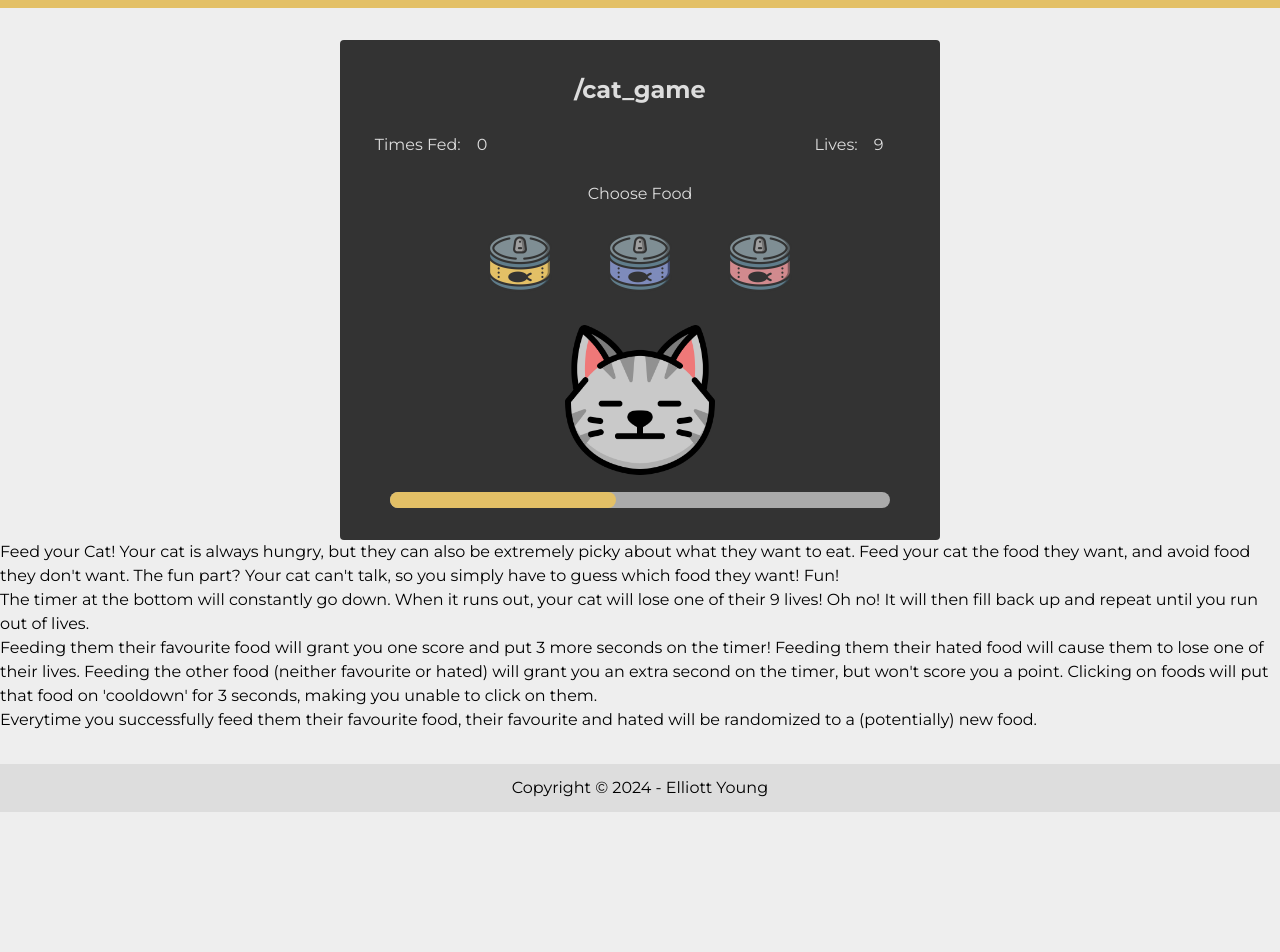
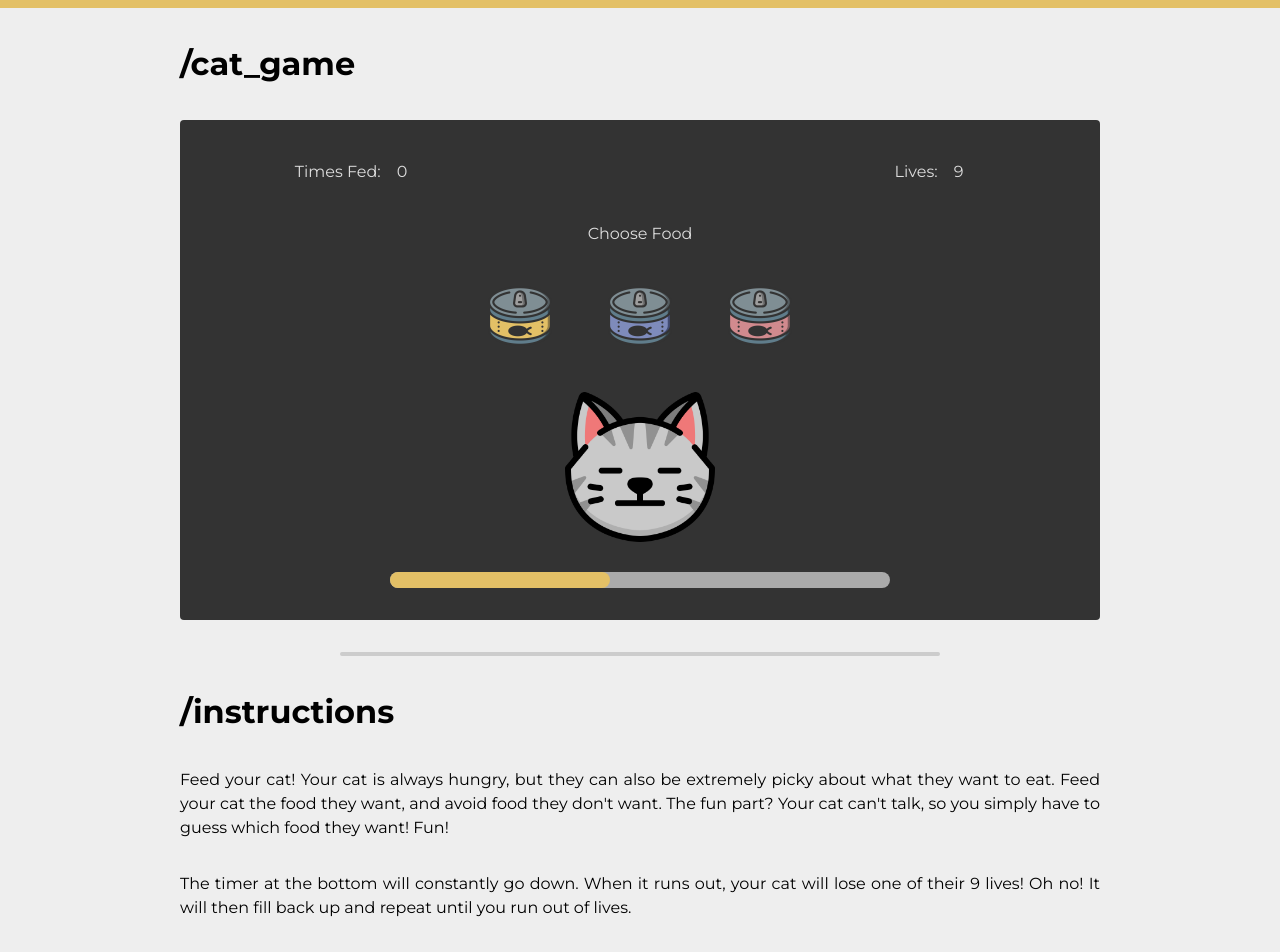
Before and after one commit to sweetboymusik/portfolio, a React (Create React App) app: page /cat_game in a window 1280 px wide. Shown: the part 40-992 px from the top of the page. Before the commit the page ends 852 px from the top, so only its background shows below. Built offline with nearby package versions, Linux system fonts and the light colour scheme.

Commit message:
cat game formatting

```diff
--- a/src/components/CardSmall/CardSmall.jsx
+++ b/src/components/CardSmall/CardSmall.jsx
@@ -14,8 +14,8 @@ function CardSmall({ title, icon, tags, desc }) {
 
       <div className="card-section">
         <div className="card-tags">
-          {tags.map((tag) => (
-            <CardTag label={tag.label} color={tag.color} />
+          {tags.map((tag, index) => (
+            <CardTag key={index} label={tag.label} color={tag.color} />
           ))}
         </div>
         <Button
--- a/src/components/CatGame/CatGame.css
+++ b/src/components/CatGame/CatGame.css
@@ -1,5 +1,16 @@
+.cat-game {
+  display: flex;
+  flex-direction: column;
+  justify-content: center;
+  align-items: center;
+  margin-top: 32px;
+  gap: 32px;
+}
+.cat-game header {
+  width: 920px;
+}
+
 .game-window {
-  margin-top: 32px;
   display: flex;
   flex-direction: column;
   justify-content: center;
@@ -7,15 +18,15 @@
   color: #ddd;
 }
 .game-container {
-  width: 600px;
+  width: 920px;
   height: 500px;
   background-color: #333;
   display: flex;
   flex-direction: column;
   justify-content: space-between;
   align-items: center;
+  border-radius: 4px;
   padding: 32px;
-  border-radius: 4px;
 }
 
 .game-character {
@@ -99,3 +110,12 @@
   height: 40px;
   width: 300px;
 }
+
+.instructions {
+  display: flex;
+  flex-direction: column;
+  justify-content: center;
+  text-align: justify;
+  gap: 32px;
+  width: 920px;
+}
--- a/src/components/CatGame/CatGame.jsx
+++ b/src/components/CatGame/CatGame.jsx
@@ -119,13 +119,12 @@ function CatGame({ onLoad }) {
   }
 
   return (
-    <div>
+    <main className="cat-game">
+      <header>
+        <h1>/cat_game</h1>
+      </header>
       <div className="game-window" onLoad={onLoad}>
         <div className="game-container">
-          <header>
-            <h2>/cat_game</h2>
-          </header>
-
           <div className="game-score">
             <span className="score-item">
               Times Fed:
@@ -194,30 +193,38 @@ function CatGame({ onLoad }) {
           </div>
         </div>
       </div>
+
+      <span className="home-divider-container">
+        <hr className="home-divider-small" />
+      </span>
+
+      <div className="instructions">
+        <h1>/instructions</h1>
         <p>
-        Feed your Cat! Your cat is always hungry, but they can also be extremely
-        picky about what they want to eat. Feed your cat the food they want, and
-        avoid food they don't want. The fun part? Your cat can't talk, so you
-        simply have to guess which food they want! Fun!
+          Feed your cat! Your cat is always hungry, but they can also be
+          extremely picky about what they want to eat. Feed your cat the food
+          they want, and avoid food they don't want. The fun part? Your cat
+          can't talk, so you simply have to guess which food they want! Fun!
         </p>
         <p>
-        The timer at the bottom will constantly go down. When it runs out, your
-        cat will lose one of their 9 lives! Oh no! It will then fill back up and
-        repeat until you run out of lives.
+          The timer at the bottom will constantly go down. When it runs out,
+          your cat will lose one of their 9 lives! Oh no! It will then fill back
+          up and repeat until you run out of lives.
         </p>
         <p>
           Feeding them their favourite food will grant you one score and put 3
-        more seconds on the timer! Feeding them their hated food will cause them
-        to lose one of their lives. Feeding the other food (neither favourite or
-        hated) will grant you an extra second on the timer, but won't score you
-        a point. Clicking on foods will put that food on 'cooldown' for 3
-        seconds, making you unable to click on them.
+          more seconds on the timer! Feeding them their hated food will cause
+          them to lose one of their lives. Feeding the other food (neither
+          favourite or hated) will grant you an extra second on the timer, but
+          won't score you a point. Clicking on foods will put that food on
+          'cooldown' for 3 seconds, making you unable to click on them.
         </p>
         <p>
           Everytime you successfully feed them their favourite food, their
           favourite and hated will be randomized to a (potentially) new food.
         </p>
       </div>
+    </main>
   );
 }
 
--- a/src/components/HomeProjects/HomeProjects.css
+++ b/src/components/HomeProjects/HomeProjects.css
@@ -57,7 +57,7 @@
 }
 
 .home-projects-para {
-  text-align: justify;
+  text-align: center;
 }
 
 .project-link {
--- a/src/components/HomeProjects/HomeProjects.jsx
+++ b/src/components/HomeProjects/HomeProjects.jsx
@@ -17,7 +17,7 @@ function HomeProjects({ projects, onClick }) {
         <div className="home-projects-content">
           <p className="home-projects-para">
             View a catalog of my programming work/projects. See the slider below
-            for a preview of some of my favourites!
+            or click the button above to see more!
           </p>
         </div>
       </section>
--- a/src/components/PageAbout/PageAbout.css
+++ b/src/components/PageAbout/PageAbout.css
@@ -79,3 +79,7 @@
   object-fit: cover;
   border-radius: 4px;
 }
+
+.about-page-link {
+  color: #d18a8e;
+}
--- a/src/components/PageAbout/PageAbout.jsx
+++ b/src/components/PageAbout/PageAbout.jsx
@@ -1,12 +1,13 @@
 import "./PageAbout.css";
 import Button from "../Button/Button";
-import { FaDownload, FaMusic, FaLaptopCode } from "react-icons/fa6";
+import { Link } from "react-router-dom";
 import { SiVisualstudiocode } from "react-icons/si";
 import { SiVim } from "react-icons/si";
 import { SiNeovim } from "react-icons/si";
 import sherlock from "../../assets/sherlock.jpg";
 import watson from "../../assets/watson.jpg";
 import puss from "../../assets/puss.jpg";
+import { FaArrowAltCircleRight } from "react-icons/fa";
 
 import {
   FaReact,
@@ -66,6 +67,13 @@ function PageAbout() {
           <img className="cat" src={watson} alt="My cat Watson" />
           <img className="cat" src={puss} alt="My cat Puss" />
         </div>
+
+        <p>
+          Want more cats? Play my&nbsp;
+          <Link className="about-page-link" to="/cat_game">
+            cat game!
+          </Link>
+        </p>
       </section>
 
       <span className="home-divider-container">
--- a/src/components/ProjectSlider/ProjectSlider.jsx
+++ b/src/components/ProjectSlider/ProjectSlider.jsx
@@ -40,16 +40,29 @@ function ProjectSlider({ projects }) {
     }, 500);
   }
 
+  function getPrevCards() {
+    setStyle({ opacity: "0", transform: "translateX(750px)" });
+    setTimeout(() => {
+      setStyle({ opacity: "0", transform: "translateX(-750px)" });
+    }, 230);
+
+    setTimeout(() => {
+      changeProjects();
+      setStyle({ opacity: "100%", transform: "translateX(0px)" });
+    }, 500);
+  }
+
   return (
     <div className="project-slider">
-      <button onClick={getNextCards} className="project-next">
+      <button onClick={getPrevCards} className="project-next">
         <FaChevronLeft className="" />
       </button>
 
       <div className="project-slider-mask">
         <div className="project-slider-content" style={style}>
-          {currentProj.map((project) => (
+          {currentProj.map((project, index) => (
             <CardSmall
+              key={index}
               title={project.title}
               icon={project.icon}
               tags={project.tags}
```
Lines whose indentation alone changed are shown as unchanged.
